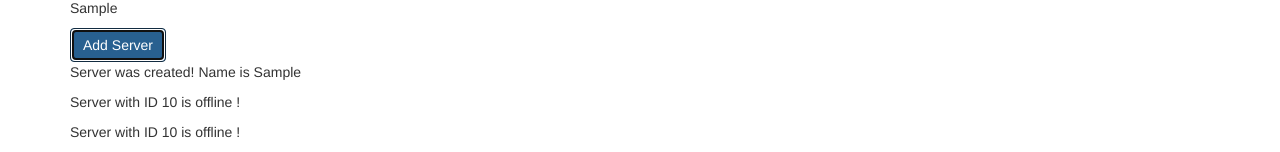
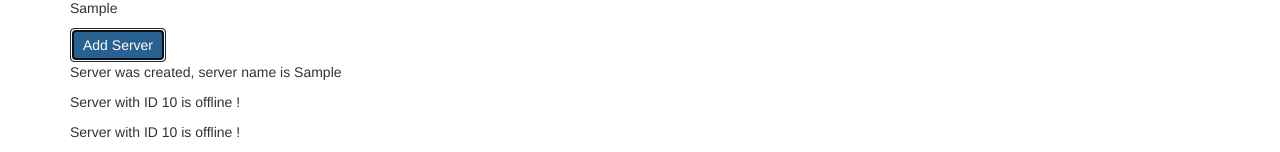
Before and after one commit to Jitgitbit/angular-exercise-one, an Angular app: page / in a window 1280 px wide. Both pictures are taken after typing "Sample" into the empty fields and a click on the button "Add Server". Shown: the part 182-334 px from the top of the page. Built offline with nearby package versions, Linux system fonts and the light colour scheme.

Commit message:
structural Directives (with *)

```diff
--- a/src/app/servers/servers.component.html
+++ b/src/app/servers/servers.component.html
@@ -8,7 +8,10 @@
 <button class="btn btn-primary" [disabled]="!allowNewServers" (click)="onCreateServer()">Add Server</button>
 
 <!-- <p>{{allowNewServers}}</p> -->
-<p>{{serverCreationStatus}}</p>
+
+<!-- <p>{{serverCreationStatus}}</p> -->
+<p *ngIf="serverCreated">Server was created, server name is {{serverName}}</p>
+<!-- VERY IMPORTANT!! the * indicates that the directive is a structural one, meaning it can change the DOM structure (here by adding a paragraph yes or no) -->
 
 <app-server></app-server>
 <app-server></app-server>
--- a/src/app/servers/servers.component.ts
+++ b/src/app/servers/servers.component.ts
@@ -9,6 +9,7 @@ export class ServersComponent implements OnInit {
   allowNewServers = false;
   serverCreationStatus = 'No server was created!';
   serverName = 'testing for serverName';
+  serverCreated = false;
 
   constructor() {
     setTimeout(() => {
@@ -20,6 +21,7 @@ export class ServersComponent implements OnInit {
   }
 
   onCreateServer(){
+    this.serverCreated = true;
     this.serverCreationStatus = 'Server was created! Name is '+ this.serverName;
   }
   onUpdateServerName(event: any){
```
